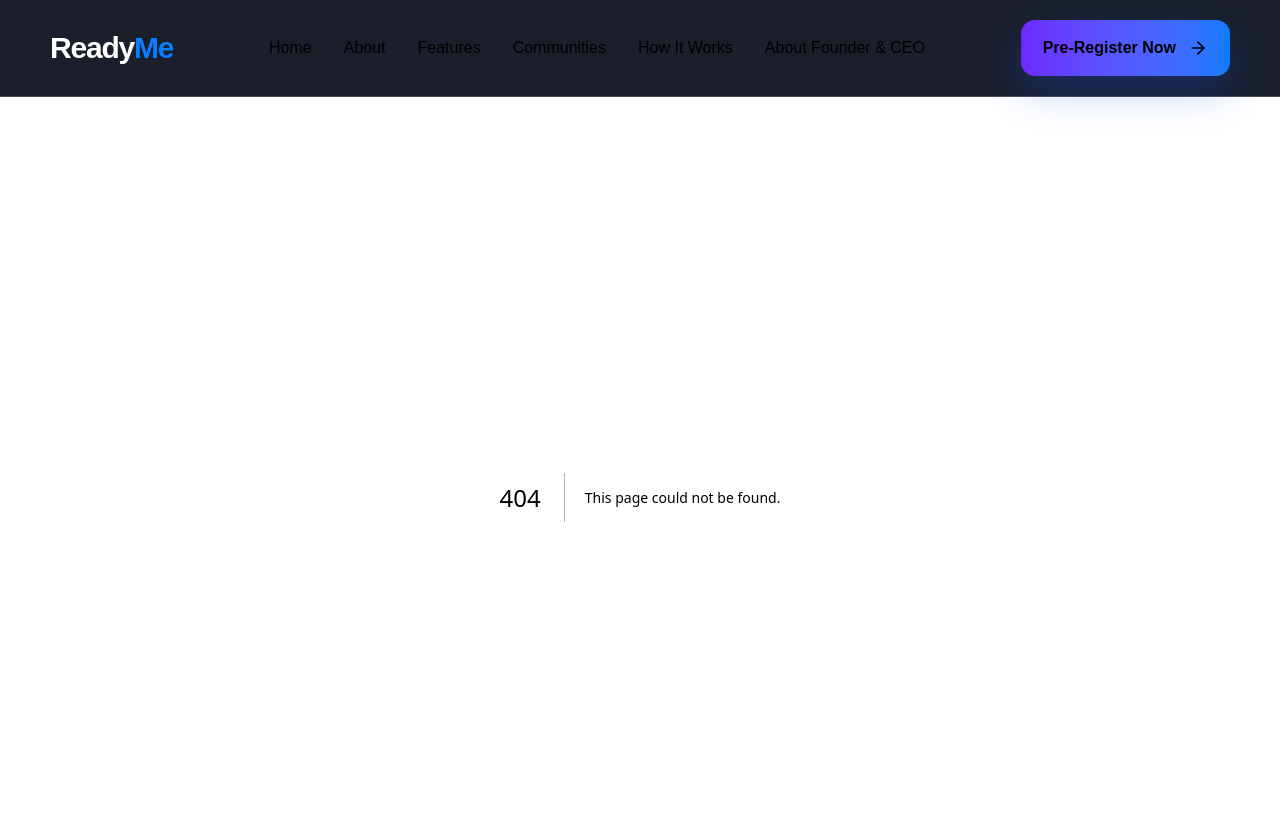
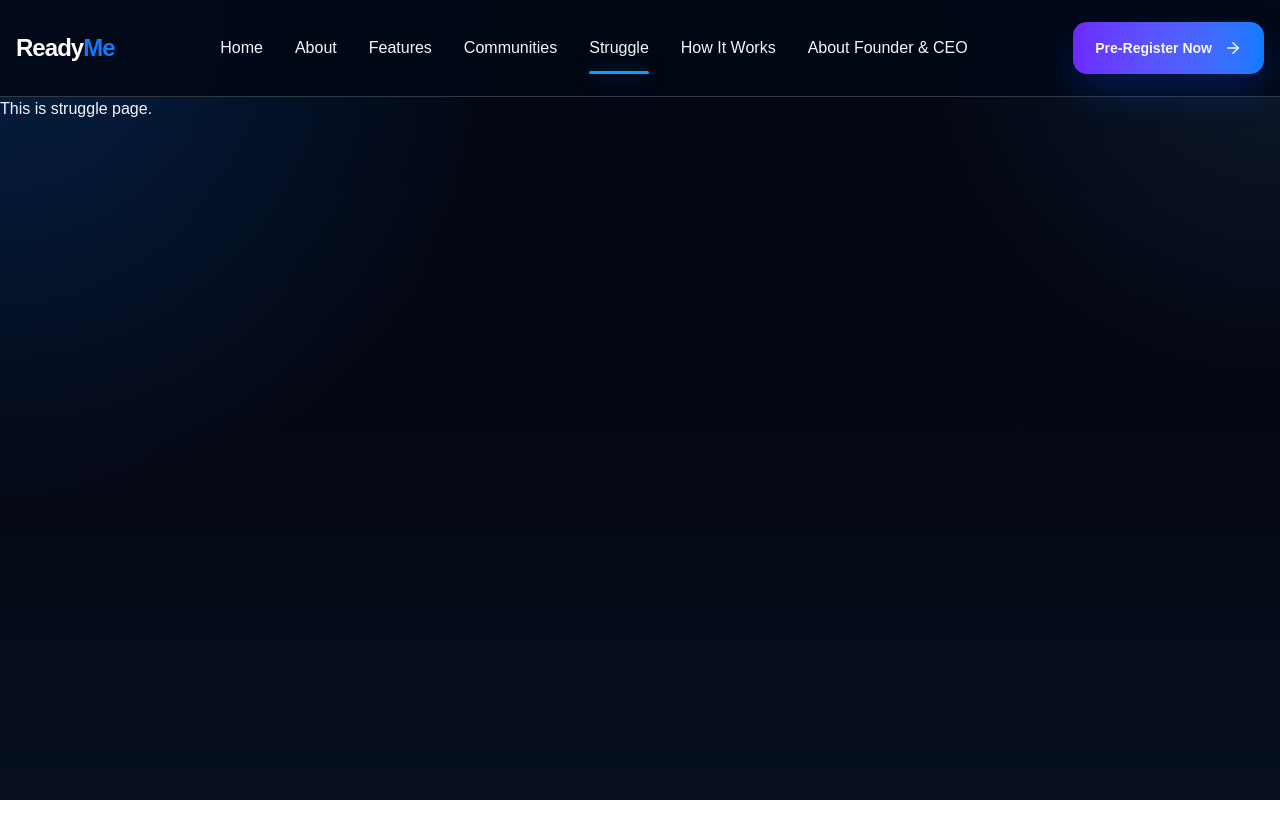
Before and after one commit to chzeeshan099/ReadyMe-Website, a Next.js app: page /struggle in a window 1280 px wide. Before the commit this address had no page. Shown: the top 838 px of the page. After the commit the page ends 800 px from the top, so only its background shows below. Built offline with nearby package versions, Linux system fonts and the light colour scheme.

Commit message:
working on struggle page

```diff
--- /dev/null
+++ b/src/app/struggle/page.jsx
@@ -0,0 +1,11 @@
+import React from 'react'
+import Index from '@/modules/struggle/index'
+const page = () => {
+  return (
+    <div>
+      <Index/>
+    </div>
+  )
+}
+
+export default page
--- a/src/components/site-header.js
+++ b/src/components/site-header.js
@@ -11,6 +11,7 @@ const navLinks = [
   { href: "/about", label: "About" },
   { href: "/features", label: "Features" },
   { href: "/communities", label: "Communities" },
+  { href: "/struggle", label: "Struggle" },
   { href: "/how-it-works", label: "How It Works" },
   { href: "/founder", label: "About Founder & CEO" },
 ];
@@ -24,18 +25,18 @@ export default function SiteHeader() {
   }, [pathname]);
 
   return (
-    <header className="sticky top-0 z-50 border-b border-white/20 bg-[#020714]/90 backdrop-blur-xl">
-      <div className="mx-auto w-[calc(100%-32px)] max-w-[1180px]">
-        <div className="flex min-h-[65px] items-center justify-between gap-4 lg:min-h-24 md:gap-6">
+    <header className="sticky top-0 z-50 border-b border-white/20 bg-[#020714]/90 backdrop-blur-xl ">
+      <div className="mx-auto w-[calc(100%-32px)] max-w-[1500px]">
+        <div className="flex min-h-[65px] items-center justify-between gap-4 lg:min-h-24 md:gap-3">
           <Link
             href="/home"
-            className="inline-flex shrink-0 items-baseline text-3xl leading-none font-extrabold tracking-[-0.04em] "
+            className="inline-flex shrink-0 items-baseline  text-2xl leading-none font-extrabold tracking-[-0.04em] "
           >
             <span className="text-white">Ready</span>
             <span className="text-[#0B7BFF]">Me</span>
           </Link>
 
-          <nav className="hidden items-center gap-4 lg:flex lg:gap-6 xl:gap-8">
+          <nav className="hidden items-center gap-4 lg:flex lg:gap-4 xl:gap-8">
             {navLinks.map((link) => {
               const active = pathname === link.href;
 
@@ -61,8 +62,8 @@ export default function SiteHeader() {
 
           <div className="hidden shrink-0 items-center lg:flex">
             <ColorButton href="/pre-register">
-              <span>Pre-Register Now</span>
-              <ArrowRight size={20} />
+              <span className="text-sm">Pre-Register Now</span>
+              <ArrowRight size={18} />
             </ColorButton>
 
           </div>
--- /dev/null
+++ b/src/modules/struggle/index.jsx
@@ -0,0 +1,11 @@
+import React from 'react'
+
+const index = () => {
+  return (
+    <div>
+      <p> This is struggle page.</p>
+    </div>
+  )
+}
+
+export default index
```
